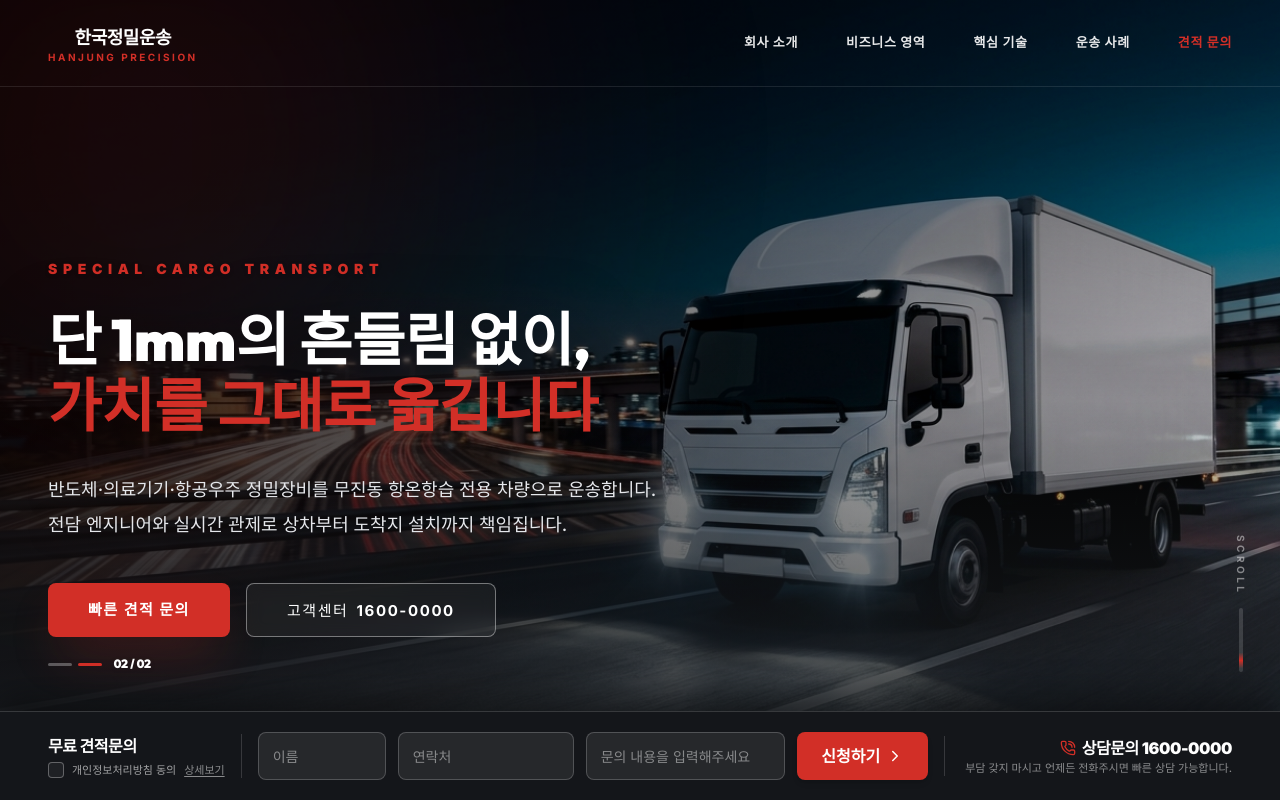
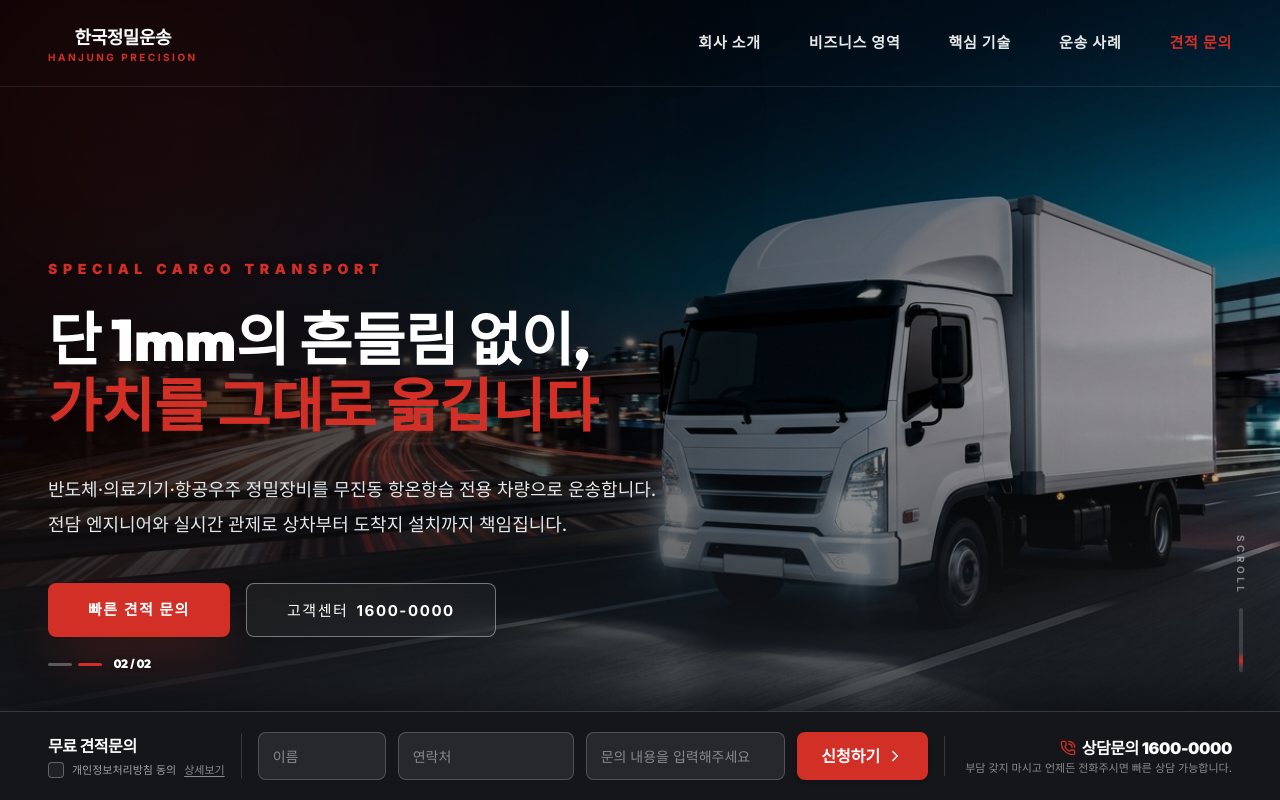
Before and after one commit to leedonghyun79/freight2, a Next.js app: page / in a window 1280 px wide. Shown: the top 800 px of the page. Built offline with nearby package versions, Linux system fonts and the light colour scheme.

Commit message:
헤더 메뉴 폰트 15px 키움

```diff
--- a/src/components/Navbar.tsx
+++ b/src/components/Navbar.tsx
@@ -64,7 +64,7 @@ export default function Navbar() {
                 href={link.href}
                 onClick={(e) => handleNavClick(e, link.href)}
                 className={cn(
-                  "text-[13px] font-bold transition-colors hover:text-primary-orange uppercase tracking-wider cursor-pointer",
+                  "text-[15px] font-bold transition-colors hover:text-primary-orange uppercase tracking-wider cursor-pointer",
                   isContact
                     ? "text-primary-orange"
                     : isScrolled
```
